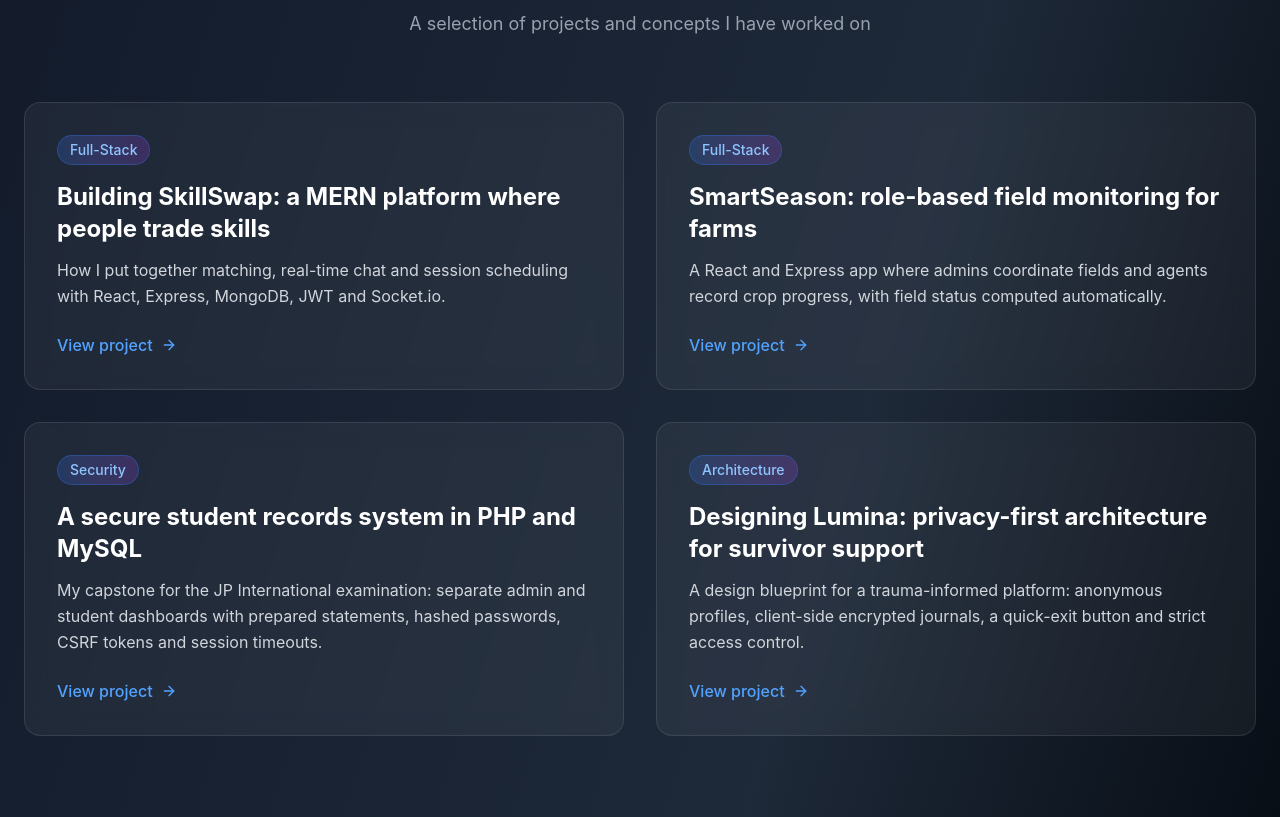
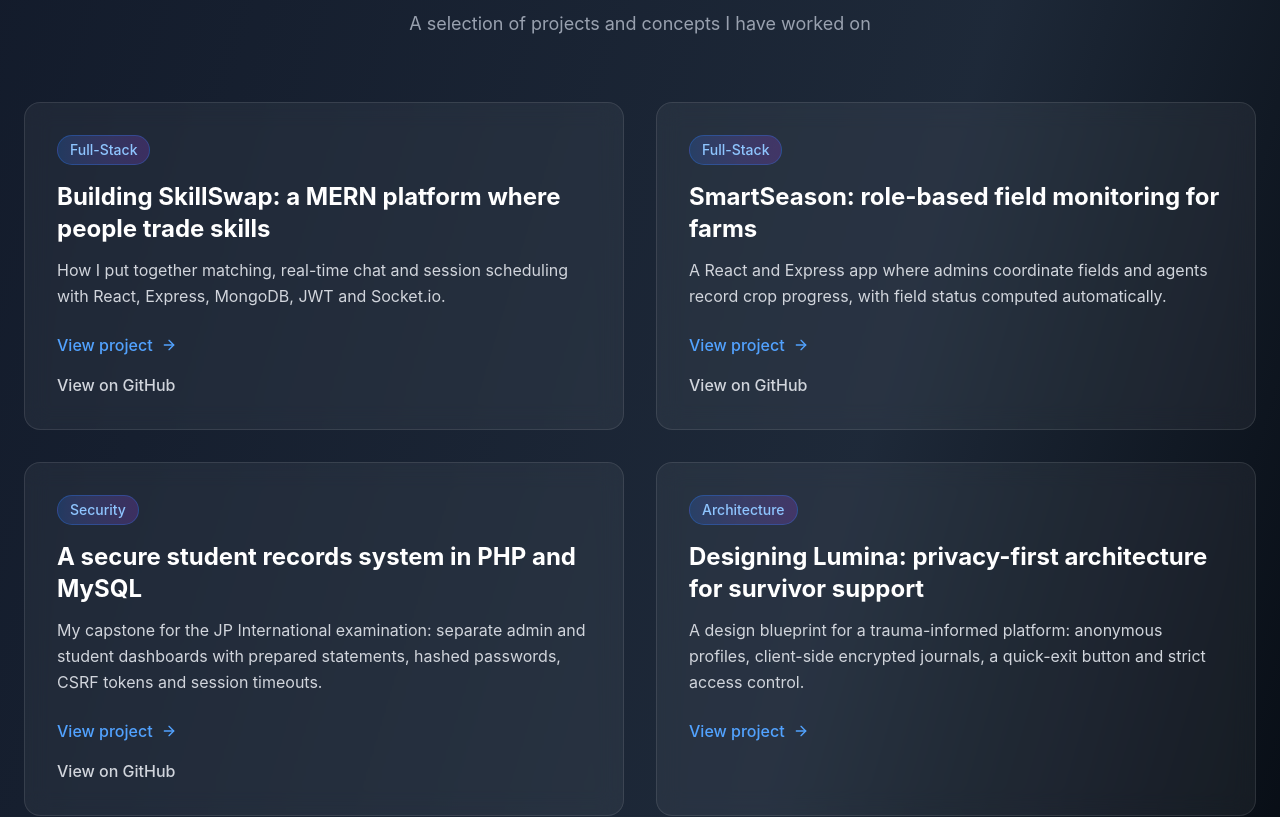
Before and after one commit to bart-codes/HAckathon1-Portfolio, a React (Vite) app: page / in a window 1280 px wide. Shown: the part 946-1763 px from the top of the page. Built offline with nearby package versions, Linux system fonts and the light colour scheme.

Commit message:
added repo links

```diff
--- a/src/app/components/Projects.tsx
+++ b/src/app/components/Projects.tsx
@@ -23,6 +23,12 @@
     excerpt:
       "How I put together matching, real-time chat and session scheduling with React, Express, MongoDB, JWT and Socket.io.",
     tag: "Full-Stack",
+    links: [
+      {
+        label: "View on GitHub",
+        href: "https://github.com/bart-codes/skilswap-final-capstone",
+      },
+    ],
     content: [
       {
         heading: "The idea",
@@ -66,6 +72,12 @@
     excerpt:
       "A React and Express app where admins coordinate fields and agents record crop progress, with field status computed automatically.",
     tag: "Full-Stack",
+    links: [
+      {
+        label: "View on GitHub",
+        href: "https://github.com/bart-codes/SmartSeason_Field_Monitorig_System",
+      },
+    ],
     content: [
       {
         heading: "The problem",
@@ -118,6 +130,12 @@
     excerpt:
       "My capstone for the JP International examination: separate admin and student dashboards with prepared statements, hashed passwords, CSRF tokens and session timeouts.",
     tag: "Security",
+    links: [
+      {
+        label: "View on GitHub",
+        href: "https://github.com/bart-codes/Student-records-management-systems",
+      },
+    ],
     content: [
       {
         heading: "The problem",
@@ -347,6 +365,18 @@
                   View project
                   <ArrowRight className="w-4 h-4" />
                 </button>
+                {project.links?.map((link) => (
+                  <a
+                    key={link.href}
+                    href={link.href}
+                    target="_blank"
+                    rel="noopener noreferrer"
+                    onClick={(event) => event.stopPropagation()}
+                    className="inline-flex items-center gap-2 mt-4 text-gray-300 font-medium hover:text-white transition-colors focus:outline-none focus-visible:ring-2 focus-visible:ring-blue-400 rounded"
+                  >
+                    {link.label}
+                  </a>
+                ))}
               </article>
             ))}
           </div>
--- a/src/app/components/Resume.tsx
+++ b/src/app/components/Resume.tsx
@@ -2,7 +2,6 @@
   Briefcase,
   GraduationCap,
   Code2,
-  Rocket,
   Award,
   Languages,
   FileText,
@@ -37,16 +36,6 @@
     school: "K.I.S.E (Kenya Institute of Software Engineering), Thika",
     period: "Jan 2025 - 2026",
     note: "Studying on site.",
-  },
-];
-
-const projects = [
-  {
-    name: "ClassConnect",
-    type: "Learning management system",
-    status: "In progress",
-    description:
-      "Designing a learning management system that helps students collaborate with each other.",
   },
 ];
 
@@ -159,36 +148,6 @@
               </div>
             </div>
 
-            {/* Projects */}
-            <div className="backdrop-blur-md bg-white/5 border border-white/10 rounded-2xl p-8">
-              <div className="flex items-center gap-3 mb-6">
-                <div className="p-3 bg-cyan-500/20 rounded-lg border border-cyan-500/30">
-                  <Rocket className="w-6 h-6 text-cyan-400" />
-                </div>
-                <h3 className="text-3xl font-bold text-white">Projects</h3>
-              </div>
-
-              <div className="space-y-6">
-                {projects.map((project, index) => (
-                  <div
-                    key={index}
-                    className="relative pl-6 border-l-2 border-cyan-500/30"
-                  >
-                    <div className="absolute -left-2 top-0 w-4 h-4 bg-cyan-500 rounded-full border-2 border-gray-900" />
-                    <h4 className="text-xl font-bold text-white mb-1">
-                      {project.name}
-                    </h4>
-                    <p className="text-cyan-400 font-medium mb-1">
-                      {project.type}
-                    </p>
-                    <p className="text-gray-400 text-sm mb-3">
-                      {project.status}
-                    </p>
-                    <p className="text-gray-300">{project.description}</p>
-                  </div>
-                ))}
-              </div>
-            </div>
           </div>
 
           {/* Side column */}
```
